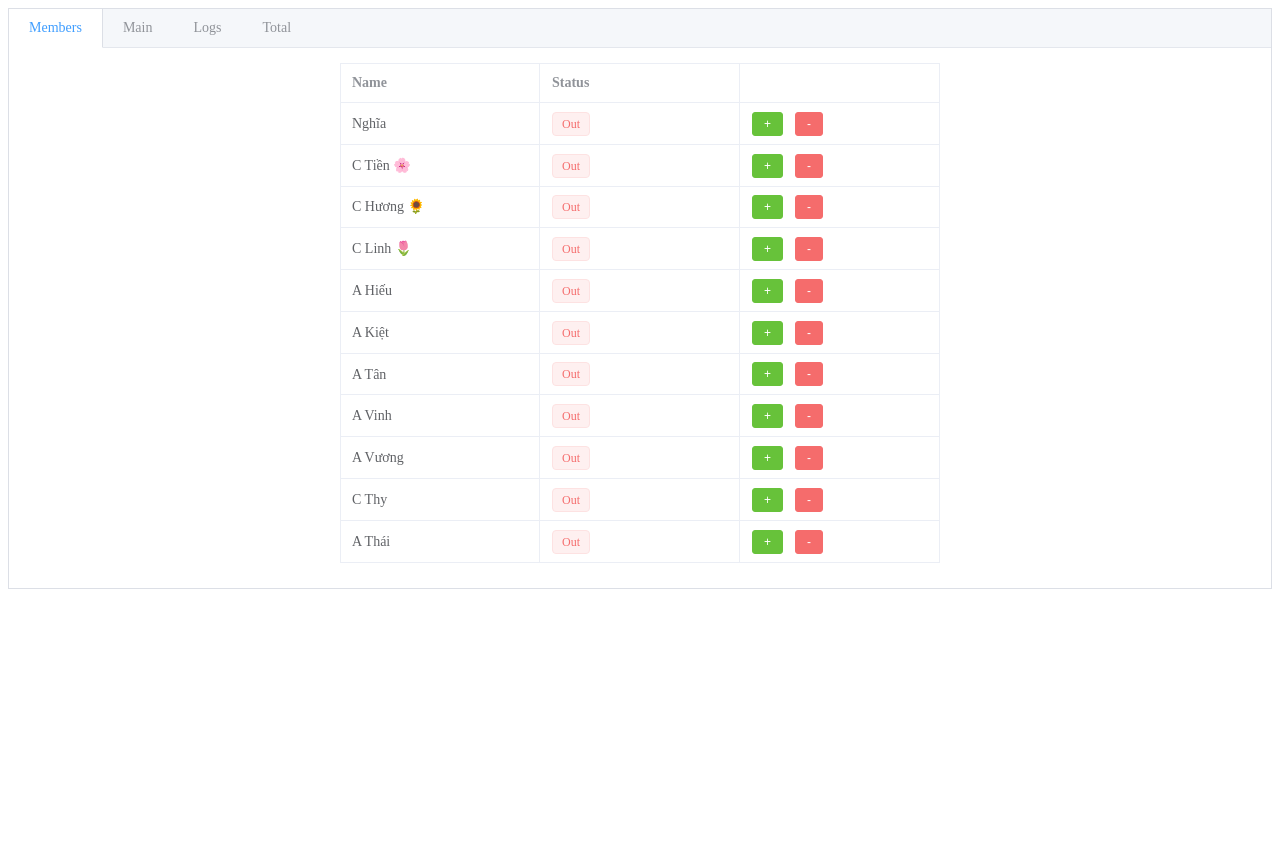
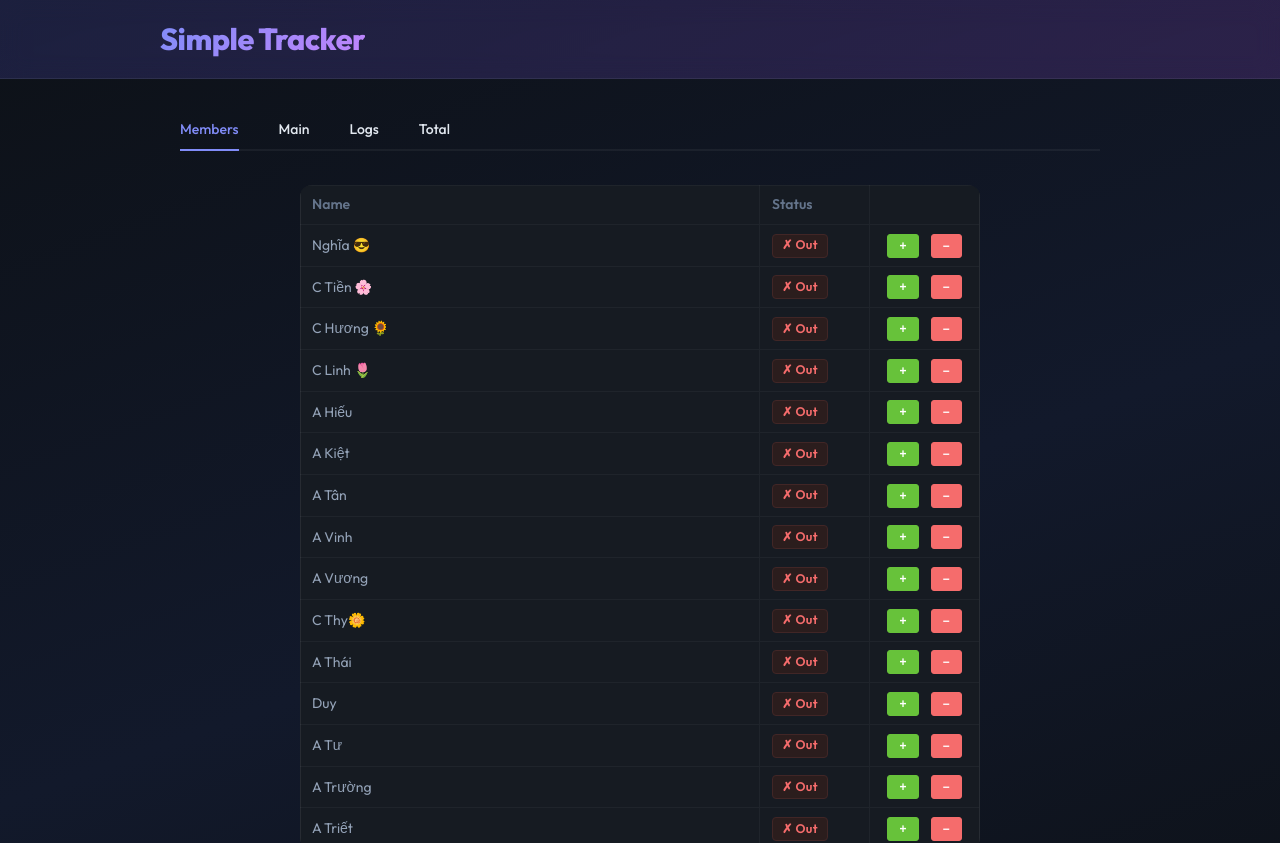
Before and after one commit to Kaiii0411/Catte-Website, a Vue app: page /home in a window 1280 px wide. Shown: the top 843 px of the page. Before the commit the page ends 800 px from the top, so only its background shows below. Built offline with nearby package versions, Linux system fonts and the light colour scheme.

Commit message:
Update UI

```diff
--- a/index.html
+++ b/index.html
@@ -1,10 +1,14 @@
 <!DOCTYPE html>
-<html lang="">
+<html lang="en" class="dark">
   <head>
     <meta charset="UTF-8">
     <link rel="icon" href="/favicon.ico">
     <meta name="viewport" content="width=device-width, initial-scale=1.0">
-    <title>Catte Website</title>
+    <meta name="description" content="Track coins for your Catte card game rounds — manage members, log coin changes, and view totals.">
+    <title>Simple Tracker</title>
+    <link rel="preconnect" href="https://fonts.googleapis.com">
+    <link rel="preconnect" href="https://fonts.gstatic.com" crossorigin>
+    <link href="https://fonts.googleapis.com/css2?family=Outfit:wght@300;400;500;600;700;800&display=swap" rel="stylesheet">
   </head>
   <body>
     <div id="app"></div>
--- a/src/assets/main.css
+++ b/src/assets/main.css
@@ -1,35 +1,63 @@
-@import './base.css';
-
-#app {
-  max-width: 1280px;
-  margin: 0 auto;
-  padding: 2rem;
-  font-weight: normal;
+/* ================================================
+   Global Reset & Base
+================================================ */
+*, *::before, *::after {
+  box-sizing: border-box;
+  margin: 0;
+  padding: 0;
 }
 
-a,
-.green {
-  text-decoration: none;
-  color: hsla(160, 100%, 37%, 1);
-  transition: 0.4s;
-  padding: 3px;
+html, body, #app {
+  height: 100%;
+  min-height: 100vh;
 }
 
-@media (hover: hover) {
-  a:hover {
-    background-color: hsla(160, 100%, 37%, 0.2);
-  }
+body {
+  font-family: 'Outfit', -apple-system, BlinkMacSystemFont, sans-serif;
+  background: #0d1117;
+  color: #e2e8f0;
 }
 
-@media (min-width: 1024px) {
-  body {
-    display: flex;
-    place-items: center;
-  }
+/* ================================================
+   Element Plus Dark Mode Overrides
+================================================ */
+html.dark {
+  --el-bg-color: #161b22;
+  --el-bg-color-page: #0d1117;
+  --el-bg-color-overlay: #1e2430;
 
-  #app {
-    display: grid;
-    grid-template-columns: 1fr 1fr;
-    padding: 0 2rem;
-  }
+  --el-color-primary: #818cf8;
+  --el-color-primary-light-3: rgba(129, 140, 248, 0.3);
+  --el-color-primary-light-5: rgba(129, 140, 248, 0.5);
+  --el-color-primary-light-7: rgba(129, 140, 248, 0.7);
+  --el-color-primary-light-8: rgba(129, 140, 248, 0.15);
+  --el-color-primary-light-9: rgba(129, 140, 248, 0.08);
+  --el-color-primary-dark-2: #6366f1;
+
+  --el-border-color: rgba(255, 255, 255, 0.08);
+  --el-border-color-light: rgba(255, 255, 255, 0.05);
+  --el-border-color-lighter: rgba(255, 255, 255, 0.04);
+
+  --el-text-color-primary: #e2e8f0;
+  --el-text-color-regular: #94a3b8;
+  --el-text-color-secondary: #64748b;
+
+  --el-fill-color: rgba(255, 255, 255, 0.04);
+  --el-fill-color-light: rgba(255, 255, 255, 0.03);
+  --el-fill-color-blank: #161b22;
+
+  --el-mask-color: rgba(0, 0, 0, 0.7);
+  --el-box-shadow: 0 8px 32px rgba(0, 0, 0, 0.4);
+  --el-box-shadow-light: 0 4px 16px rgba(0, 0, 0, 0.3);
+
+  /* Table */
+  --el-table-bg-color: #161b22;
+  --el-table-tr-bg-color: #161b22;
+  --el-table-header-bg-color: #1e2430;
+  --el-table-row-hover-bg-color: rgba(129, 140, 248, 0.08);
+  --el-table-border-color: rgba(255, 255, 255, 0.07);
+  --el-table-header-text-color: #94a3b8;
+
+  /* Tabs */
+  --el-tabs-header-height: 44px;
 }
--- a/src/main.js
+++ b/src/main.js
@@ -1,6 +1,8 @@
 import { createApp } from 'vue'
 import ElementPlus from 'element-plus'
 import 'element-plus/dist/index.css'
+import 'element-plus/theme-chalk/dark/css-vars.css'
+import './assets/main.css'
 import App from './App.vue'
 import router from './router'
 
--- a/src/views/HomeView.vue
+++ b/src/views/HomeView.vue
@@ -1,120 +1,407 @@
 <template>
-    <el-tabs type="border-card">
-        <!-- Tab Members -->
-        <el-tab-pane label="Members">
-            <div class="card-container" style="margin-bottom: 10px;">
-                <el-table :data="names" border style="max-width: 600px">
+  <div class="app-wrapper">
+
+    <!-- ── Header ── -->
+    <header class="app-header">
+      <div class="header-inner">
+        <div class="header-brand">
+          <h1 class="brand-title">Simple Tracker</h1>
+        </div>
+      </div>
+    </header>
+
+    <!-- ── Main ── -->
+    <main class="app-main">
+      <el-tabs v-model="activeTab" class="catte-tabs">
+
+        <!-- ── Tab: Members ── -->
+        <el-tab-pane label="Members" name="members">
+          <div class="tab-content">
+            <div class="table-wrap">
+              <el-table :data="names" class="catte-table" border>
                 <el-table-column label="Name" prop="name" />
-                    <el-table-column label="Status">
+                <el-table-column label="Status" width="110">
                   <template #default="scope">
-                            <el-tag :type="scope.row.inRound ? 'success' : 'danger'">
-                            {{ scope.row.inRound ? 'In' : 'Out' }}
+                    <el-tag :type="scope.row.inRound ? 'success' : 'danger'" class="status-tag">
+                      {{ scope.row.inRound ? '✓ In' : '✗ Out' }}
                     </el-tag>
                   </template>
                 </el-table-column>
-                    <el-table-column>
+                <el-table-column width="110" align="center">
                   <template #default="scope">
-                            <el-button size="small"
-                                type="success"
-                                @click="addToRound(scope.row.id, scope.row.name)">
-                                +
-                            </el-button>
-                            <el-button
-                                size="small"
-                                type="danger"
-                                @click="removeFromRound(scope.row.id, scope.row.name)">
-                                -
-                            </el-button>
+                    <el-button size="small" type="success" class="action-btn"
+                      @click="addToRound(scope.row.id, scope.row.name)">+</el-button>
+                    <el-button size="small" type="danger" class="action-btn"
+                      @click="removeFromRound(scope.row.id, scope.row.name)">−</el-button>
                   </template>
                 </el-table-column>
               </el-table>
             </div>
+
+            <div class="reset-area">
+              <button class="reset-btn" @click="resetRound()">
+                🔄 Reset Round
+              </button>
+            </div>
+          </div>
         </el-tab-pane>
-        <!-- Tab Main -->
-        <el-tab-pane label="Main">
-            <el-collapse>
-                <el-collapse-item title="Add">
-                    <div class="card-container" style="margin-bottom: 10px;">
-                    <el-form :model="member" label-width="auto" style="max-width: 600px">
+
+        <!-- ── Tab: Main ── -->
+        <el-tab-pane label="Main" name="main">
+          <div class="tab-content">
+
+            <el-collapse class="add-collapse">
+              <el-collapse-item title="➕  Add Custom Member">
+                <div class="add-form-wrap">
+                  <el-form :model="member" label-width="auto" style="max-width: 480px">
                     <el-form-item label="Name">
-                            <el-input v-model="member.name" />
+                      <el-input v-model="member.name" placeholder="Enter name…" />
                     </el-form-item>
-                        <el-form-item style="float: right;">
+                    <el-form-item>
                       <el-button type="primary" @click="addMember()">Add</el-button>
                     </el-form-item>
                   </el-form>
                 </div>
               </el-collapse-item>
             </el-collapse>
-            <div class="card-container" style="margin-top: 20px;">
-                <el-space wrap class="card-space" justify="center">
-                    <el-card v-for="member in members" :key="member" class="box-card" style="width: 350px;">
-                        <template #header>
-                        <div class="card-header">
-                            <span><b>{{member.name}}</b></span>
+
+            <div v-if="members.length === 0" class="empty-state">
+              <p>🃏 No members in this round yet.</p>
+              <p class="empty-hint">Go to the <b>Members</b> tab and press <b>+</b> to add some!</p>
             </div>
-                        </template>
-                        <div class="text item">
-                            Coins:
-                            <span :style="{ color: '#FF8C00'}">
-                                {{ member.coins }}
-                            </span>
+
+            <div v-else class="cards-grid">
+              <div v-for="mem in members" :key="mem.id" class="member-card">
+                <div class="card-glow"></div>
+                <div class="card-name">{{ mem.name }}</div>
+                <div class="card-coins">
+                  <span class="coins-label">Coins</span>
+                  <span class="coins-value">{{ mem.coins }}</span>
                 </div>
-                        <template #footer>
-                            <el-button class="button" type="primary" @click="addCoins(member.id, 5)">+ 5</el-button>
-                            <el-button class="button" type="primary" @click="addCoins(member.id, 10)">+ 10</el-button>
-                            <el-button class="button" type="danger" @click="addCoins(member.id, -5)">- 5</el-button>
-                            <el-button class="button" type="danger" @click="addCoins(member.id, -10)">- 10</el-button>
-                        </template>
-                    </el-card>
-                </el-space>
+                <div class="card-actions">
+                  <el-button type="success" size="small" class="coin-btn" @click="addCoins(mem.id, 5)">+5</el-button>
+                  <el-button type="success" size="small" class="coin-btn" @click="addCoins(mem.id, 10)">+10</el-button>
+                  <el-button type="danger"  size="small" class="coin-btn" @click="addCoins(mem.id, -5)">−5</el-button>
+                  <el-button type="danger"  size="small" class="coin-btn" @click="addCoins(mem.id, -10)">−10</el-button>
+                </div>
+              </div>
+            </div>
+
           </div>
         </el-tab-pane>
-        <!-- Tab Logs -->
-        <el-tab-pane label="Logs">
-            <div class="card-container" style="margin-bottom: 10px;">
-                <el-table :data="logs" border style="max-width: 600px">
-                    <el-table-column label="#" prop="index" />
+
+        <!-- ── Tab: Logs ── -->
+        <el-tab-pane label="Logs" name="logs">
+          <div class="tab-content">
+            <div v-if="logs.length === 0" class="empty-state">
+              <p>📋 No activity logged yet.</p>
+            </div>
+            <div v-else class="table-wrap">
+              <el-table :data="logs" class="catte-table" border>
+                <el-table-column label="#" prop="index" width="56" align="center" />
                 <el-table-column label="Name" prop="name" />
-                    <el-table-column label="Coins">
+                <el-table-column label="Coins" width="120" align="center">
                   <template #default="{ row }">
-                            <span :style="{ color: row.coins < 0 ? 'red' : 'green' }">
-                            {{ row.coins }}
+                    <span :class="row.coins < 0 ? 'coins-neg' : 'coins-pos'">
+                      {{ row.coins > 0 ? '▲ +' + row.coins : '▼ ' + row.coins }}
                     </span>
                   </template>
                 </el-table-column>
-                    <el-table-column label="Created" prop="created" />
+                <el-table-column label="Time" prop="created" />
               </el-table>
             </div>
+          </div>
         </el-tab-pane>
-        <!-- Tab Total -->
-        <el-tab-pane label="Total">
-            <div class="card-container" style="margin-bottom: 10px;">
-                <el-table :data="members" border style="max-width: 600px">
-                    <el-table-column label="#" type="index" width="50" />
+
+        <!-- ── Tab: Total ── -->
+        <el-tab-pane label="Total" name="total">
+          <div class="tab-content">
+            <div v-if="members.length === 0" class="empty-state">
+              <p>📊 No data yet.</p>
+            </div>
+            <div v-else class="table-wrap">
+              <el-table :data="sortedMembers" class="catte-table" border>
+                <el-table-column label="Rank" width="70" align="center">
+                  <template #default="scope">
+                    <span class="rank-badge">
+                      <template v-if="scope.$index === 0">🥇</template>
+                      <template v-else-if="scope.$index === 1">🥈</template>
+                      <template v-else-if="scope.$index === 2">🥉</template>
+                      <template v-else>{{ scope.$index + 1 }}</template>
+                    </span>
+                  </template>
+                </el-table-column>
                 <el-table-column label="Name" prop="name" />
-                    <el-table-column label="Coins" prop="coins">
+                <el-table-column label="Coins" width="120" align="center">
                   <template #default="scope">
-                            {{ scope.row.coins + 10 }}
+                    <span class="coins-value-sm">{{ scope.row.coins + 10 }}</span>
                   </template>
                 </el-table-column>
               </el-table>
             </div>
+          </div>
         </el-tab-pane>
+
       </el-tabs>
+    </main>
+
+  </div>
 </template>
 
-<style>
-    .card-container {
+<style scoped>
+/* ── Layout ── */
+.app-wrapper {
+  min-height: 100vh;
+  background: linear-gradient(160deg, #0d1117 0%, #12192b 55%, #0d1117 100%);
+  font-family: 'Outfit', sans-serif;
+}
+
+/* ── Header ── */
+.app-header {
+  background: linear-gradient(135deg,
+    rgba(99, 102, 241, 0.18) 0%,
+    rgba(168, 85, 247, 0.18) 100%);
+  border-bottom: 1px solid rgba(255, 255, 255, 0.07);
+  padding: 20px 32px;
+  backdrop-filter: blur(12px);
+}
+
+.header-inner {
+  max-width: 960px;
+  margin: 0 auto;
+}
+
+.header-brand {
+  display: flex;
+  align-items: center;
+  gap: 14px;
+}
+
+.brand-icon {
+  font-size: 2.2rem;
+  filter: drop-shadow(0 0 12px rgba(99, 102, 241, 0.7));
+}
+
+.brand-title {
+  font-size: 1.9rem;
+  font-weight: 800;
+  background: linear-gradient(135deg, #818cf8 0%, #c084fc 100%);
+  -webkit-background-clip: text;
+  -webkit-text-fill-color: transparent;
+  background-clip: text;
+  letter-spacing: -0.5px;
+}
+
+/* ── Main Content ── */
+.app-main {
+  max-width: 960px;
+  margin: 0 auto;
+  padding: 28px 20px 60px;
+}
+
+/* ── Tabs ── */
+.catte-tabs {
+  --el-tabs-header-height: 44px;
+}
+
+/* ── Tab Content ── */
+.tab-content {
+  padding: 20px 0;
+}
+
+/* ── Tables ── */
+.table-wrap {
   display: flex;
   justify-content: center;
-        align-items: center;
-        height: 100%;
 }
 
-    .card-space {
+.catte-table {
   width: 100%;
+  max-width: 680px;
+  border-radius: 12px;
+  overflow: hidden;
+}
+
+/* ── Status Tag ── */
+.status-tag {
+  font-weight: 600;
+  font-size: 0.78rem;
+  letter-spacing: 0.3px;
+}
+
+/* ── Action Buttons ── */
+.action-btn {
+  font-weight: 700;
+}
+
+/* ── Reset Button ── */
+.reset-area {
+  display: flex;
   justify-content: center;
+  margin-top: 24px;
+}
+
+.reset-btn {
+  background: linear-gradient(135deg, #f59e0b 0%, #d97706 100%);
+  border: none;
+  color: white;
+  font-family: 'Outfit', sans-serif;
+  font-size: 1rem;
+  font-weight: 700;
+  padding: 12px 36px;
+  border-radius: 12px;
+  cursor: pointer;
+  letter-spacing: 0.3px;
+  box-shadow: 0 4px 20px rgba(245, 158, 11, 0.3);
+  transition: all 0.25s ease;
+}
+
+.reset-btn:hover {
+  transform: translateY(-3px);
+  box-shadow: 0 10px 32px rgba(245, 158, 11, 0.5);
+}
+
+.reset-btn:active {
+  transform: translateY(0);
+}
+
+/* ── Add Collapse ── */
+.add-collapse {
+  margin-bottom: 28px;
+  border-radius: 12px;
+  overflow: hidden;
+}
+
+.add-form-wrap {
+  padding: 16px 8px;
+}
+
+/* ── Empty State ── */
+.empty-state {
+  text-align: center;
+  padding: 64px 20px;
+  color: #475569;
+}
+
+.empty-state p {
+  font-size: 1.1rem;
+  margin-bottom: 8px;
+}
+
+.empty-hint {
+  font-size: 0.9rem !important;
+  color: #334155 !important;
+}
+
+/* ── Member Cards Grid ── */
+.cards-grid {
+  display: grid;
+  grid-template-columns: repeat(auto-fill, minmax(260px, 1fr));
+  gap: 20px;
+  padding: 4px 0;
+}
+
+.member-card {
+  position: relative;
+  background: linear-gradient(145deg,
+    rgba(255, 255, 255, 0.055) 0%,
+    rgba(255, 255, 255, 0.02) 100%);
+  border: 1px solid rgba(255, 255, 255, 0.09);
+  border-radius: 18px;
+  padding: 24px 20px 20px;
+  backdrop-filter: blur(14px);
+  overflow: hidden;
+  transition: transform 0.3s ease, box-shadow 0.3s ease, border-color 0.3s ease;
+}
+
+.card-glow {
+  position: absolute;
+  top: 0;
+  left: 0;
+  right: 0;
+  height: 3px;
+  background: linear-gradient(90deg, #818cf8, #c084fc);
+  opacity: 0;
+  transition: opacity 0.3s ease;
+}
+
+.member-card:hover {
+  transform: translateY(-5px);
+  border-color: rgba(129, 140, 248, 0.35);
+  box-shadow: 0 18px 48px rgba(0, 0, 0, 0.45),
+              0 0 0 1px rgba(129, 140, 248, 0.1);
+}
+
+.member-card:hover .card-glow {
+  opacity: 1;
+}
+
+.card-name {
+  font-size: 1.15rem;
+  font-weight: 700;
+  color: #e2e8f0;
+  margin-bottom: 16px;
+  white-space: nowrap;
+  overflow: hidden;
+  text-overflow: ellipsis;
+}
+
+.card-coins {
+  display: flex;
+  align-items: baseline;
+  gap: 10px;
+  margin-bottom: 20px;
+}
+
+.coins-label {
+  font-size: 0.78rem;
+  color: #64748b;
+  font-weight: 600;
+  text-transform: uppercase;
+  letter-spacing: 0.8px;
+}
+
+.coins-value {
+  font-size: 2.8rem;
+  font-weight: 800;
+  color: #f0a500;
+  line-height: 1;
+  text-shadow: 0 0 24px rgba(240, 165, 0, 0.45);
+}
+
+.card-actions {
+  display: flex;
+  gap: 6px;
+}
+
+.coin-btn {
+  flex: 1;
+  font-weight: 700 !important;
+  font-family: 'Outfit', sans-serif !important;
+}
+
+/* ── Logs ── */
+.coins-pos {
+  color: #4ade80;
+  font-weight: 700;
+  font-size: 0.95rem;
+}
+
+.coins-neg {
+  color: #f87171;
+  font-weight: 700;
+  font-size: 0.95rem;
+}
+
+/* ── Total / Rank ── */
+.rank-badge {
+  font-size: 1.15rem;
+}
+
+.coins-value-sm {
+  font-weight: 700;
+  font-size: 1rem;
+  color: #f0a500;
 }
 </style>
 
@@ -123,6 +410,7 @@
         name: 'LogCoins',
         data() {
             return {
+                activeTab: 'members',
                 members: [],
                 member: {
                     id: 0,
@@ -132,7 +420,7 @@
                 },
                 logs: [],
                 names: [
-                    { id: "N1", name: "Nghĩa", inRound: false},
+                    { id: "N1", name: "Nghĩa 😎", inRound: false},
                     { id: "T2", name: "C Tiền 🌸", inRound: false },
                     { id: "H3", name: "C Hương 🌻", inRound: false },
                     { id: "L4", name: "C Linh 🌷", inRound: false },
@@ -141,9 +429,19 @@
                     { id: "T7", name: "A Tân", inRound: false },
                     { id: "V8", name: "A Vinh", inRound: false },
                     { id: "V9", name: "A Vương", inRound: false },
-                    { id: "T10", name: "C Thy", inRound: false },
-                    { id: "T11", name: "A Thái", inRound: false }
+                    { id: "T10", name: "C Thy🌼", inRound: false },
+                    { id: "T11", name: "A Thái", inRound: false },
+                    { id: "D12", name: "Duy", inRound: false },
+                    { id: "T13", name: "A Tư", inRound: false },
+                    { id: "T14", name: "A Trường", inRound: false },
+                    { id: "T15", name: "A Triết", inRound: false }
                 ]
+            }
+        },
+
+        computed: {
+            sortedMembers() {
+                return [...this.members].sort((a, b) => b.coins - a.coins);
             }
         },
 
@@ -228,7 +526,6 @@
                     });
                 }
 
-                // Hiển thị thông báo thành công
                 this.$message({
                     type: 'success',
                     message: `${name} has been added to the round.`,
@@ -258,10 +555,32 @@
                     const memberName = this.names.find(name => name.id === id);
                     memberName.inRound = false;
 
-
                     this.$message({
                             type: 'success',
                             message: `${name} has been removed from the round.`,
+                        });
+                    })
+                    .catch(() => {
+                        this.$message({
+                            type: 'info',
+                            message: 'Action canceled.',
+                        });
+                });
+            },
+
+            resetRound() {
+                this.$confirm('Are you sure you want to reset the round? All members will be removed and coins will be cleared.', 'Reset Round', {
+                    confirmButtonText: 'Yes, Reset',
+                    cancelButtonText: 'Cancel',
+                    type: 'warning',
+                })
+                    .then(() => {
+                        this.members = [];
+                        this.logs = [];
+                        this.names.forEach(n => n.inRound = false);
+                        this.$message({
+                            type: 'success',
+                            message: 'Round has been reset successfully.',
                         });
                     })
                     .catch(() => {
@@ -282,7 +601,6 @@
                     return;
                 }
 
-                // Hiển thị hộp thoại xác nhận
                 this.$confirm(
                     `Are you sure you want to add ${coins} coins to ${member.name}?`,
                     'Confirmation',
@@ -293,7 +611,6 @@
                     }
                 )
                     .then(() => {
-                            // Nếu người dùng xác nhận, thêm coins
                             member.coins += coins;
 
                             let log = {
@@ -305,14 +622,12 @@
 
                             this.logs.push(log);
 
-                            // Hiển thị thông báo thành công
                             this.$message({
                                 type: 'success',
                                 message: `Added ${coins} coins to ${member.name} successfully!`
                             });
                         })
                     .catch(() => {
-                        // Nếu người dùng hủy bỏ, thông báo đã hủy
                         this.$message({
                             type: 'info',
                             message: 'Action canceled.'
```
Lines whose indentation alone changed are shown as unchanged.
